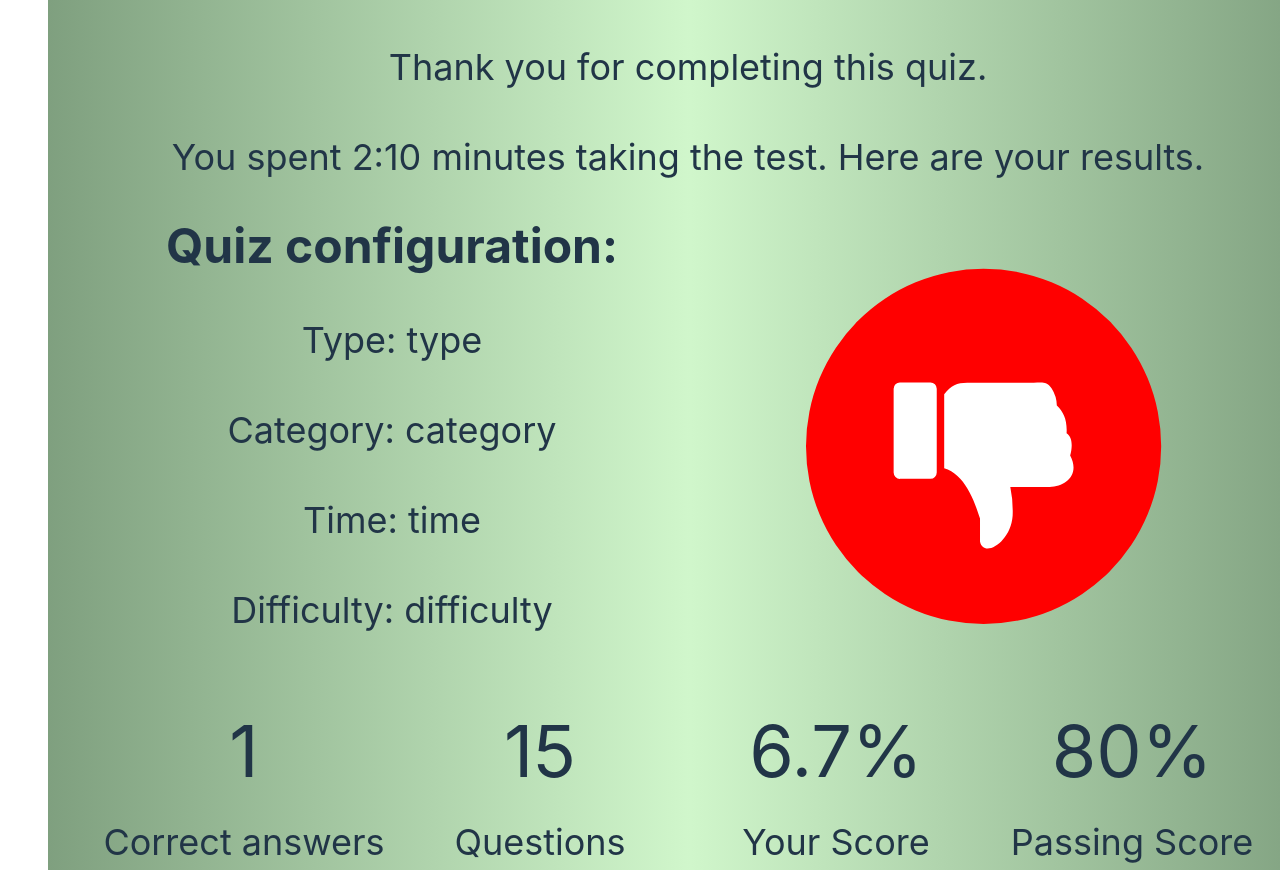
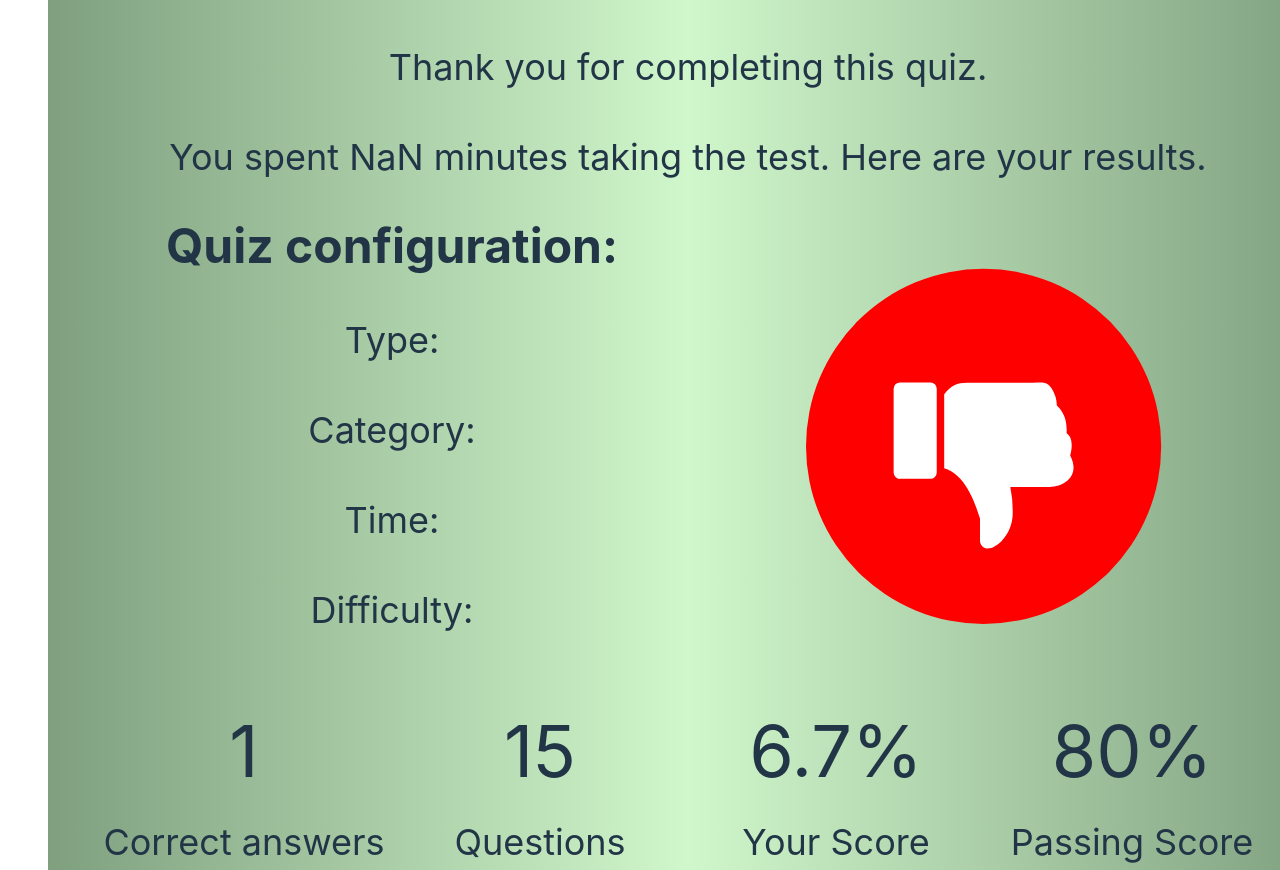
Before and after one commit to Evgeniy558/React_01.24, a React (Vite) app: page /results in a window 1280 px wide. Shown: the part 440-1310 px from the top of the page. Built offline with nearby package versions, Linux system fonts and the light colour scheme.

Commit message:
add selectors in results page

```diff
--- a/src/components/SelectInput/SelectInput.constants.js
+++ b/src/components/SelectInput/SelectInput.constants.js
@@ -1,14 +1,12 @@
 export const DIFFICULTY = [
-  { id: 'difficulty-id-1', name: 'Any Difficulty', value: '' },
-  { id: 'difficulty-id-2', name: 'Easy', value: 'easy' },
-  { id: 'difficulty-id-3', name: 'Medium', value: 'medium' },
-  { id: 'difficulty-id-4', name: 'Hard', value: 'hard' }
+  { id: 'difficulty-id-1', name: 'Easy', value: 'easy' },
+  { id: 'difficulty-id-2', name: 'Medium', value: 'medium' },
+  { id: 'difficulty-id-3', name: 'Hard', value: 'hard' }
 ]
 
 export const TYPE = [
-  { id: 'type-id-1', name: 'Any type', value: '' },
-  { id: 'type-id-2', name: 'Multiple choice', value: 'multiple' },
-  { id: 'type-id-3', name: 'TrueFalse', value: 'boolean' }
+  { id: 'type-id-1', name: 'Multiple choice', value: 'multiple' },
+  { id: 'type-id-2', name: 'TrueFalse', value: 'boolean' }
 ]
 
 export const TIME = [
--- a/src/components/SelectInput/SelectInput.jsx
+++ b/src/components/SelectInput/SelectInput.jsx
@@ -1,12 +1,16 @@
 import { forwardRef, useImperativeHandle, useRef } from 'react'
 import css from './SelectInput.module.css'
-const SelectInput = forwardRef(function Selector({ inputText, name, data, behavior }, ref) {
+const SelectInput = forwardRef(function SelectorInput({ inputText, name, data, behavior }, ref) {
   const selectRef = useRef(null)
 
   useImperativeHandle(ref, () => ({
     getValue: () => {
       const selectedOption = selectRef.current[selectRef.current.selectedIndex]
-      return behavior === 'id' ? selectedOption.getAttribute('id') : selectedOption.value
+      return behavior === 'id'
+        ? selectedOption.getAttribute('id')
+        : selectedOption.value
+          ? selectedOption.value
+          : `${name} not chosen`
     }
   }))
 
--- a/src/pages/Quiz/Quiz.jsx
+++ b/src/pages/Quiz/Quiz.jsx
@@ -22,9 +22,6 @@ const Quiz = ({
   const [numberOfCurrentQuestion, setNumberOfCurrentQuestion] = useState(1)
   const [modalIsOpen, setModalIsOpen] = useState(false)
   const redirectToResults = useRedirectTo(ROUTES.results)
-
-  const testStoreQuiz = useSelector((state) => state.configuration.amount)
-  console.log('testStoreQuiz', testStoreQuiz)
 
   useEffect(() => {
     if (numberOfCurrentQuestion > numberOfQuestions) {
--- a/src/pages/Results/Results.jsx
+++ b/src/pages/Results/Results.jsx
@@ -4,15 +4,16 @@ import css from './Results.module.css'
 import Button from '../../components/Button/Button'
 import { useRedirectTo } from '../../hooks/useRedirectTo'
 import { ROUTES } from '../../navigation/routes'
-const Results = ({
-  type = 'type',
-  category = 'category',
-  time = 'time',
-  difficulty = 'difficulty',
-  timeSpent = '2:10',
-  rightAnswers = 1,
-  numberOfQuestions = 15
-}) => {
+import { useSelector } from 'react-redux'
+
+const Results = ({ rightAnswers = 1, numberOfQuestions = 15 }) => {
+  const type = useSelector((state) => state.configuration.type)
+  const difficulty = useSelector((state) => state.configuration.difficulty)
+  const category = useSelector((state) => state.configuration.category)
+  const time = useSelector((state) => state.configuration.time)
+  const timeSpent = useSelector((state) => state.configuration.quizTime)
+  let spendMinutes = parseFloat(timeSpent / 60)
+
   const redirectToHomePage = useRedirectTo(ROUTES.home)
   const redirectToQuizPage = useRedirectTo(ROUTES.quiz)
   const [isPasted, setIsPasted] = useState(false)
@@ -37,7 +38,7 @@ const Results = ({
       <h2>Quiz Results</h2>
       <p className={css.text}>Thank you for completing this quiz. </p>
       <p className={css.text}>
-        You spent {timeSpent} minutes taking the test. Here are your results.
+        You spent {spendMinutes} minutes taking the test. Here are your results.
       </p>
       <div className={css.resultsInfo}>
         <div className={css.configContainer}>
--- a/src/redux/slices/timerSlice.js
+++ b/src/redux/slices/timerSlice.js
@@ -17,7 +17,7 @@ const timerSlice = createSlice({
         state.secondsLeft--
       } else if (state.minutesLeft > 0) {
         state.minutesLeft--
-        state.secondsLeft = 59
+        state.secondsLeft = 9
       } else state.isRunning = false
       state.quizTime++
     },
```
Also changed, not shown: src/redux/testReducer.js (deleted, +0 -37 lines).
